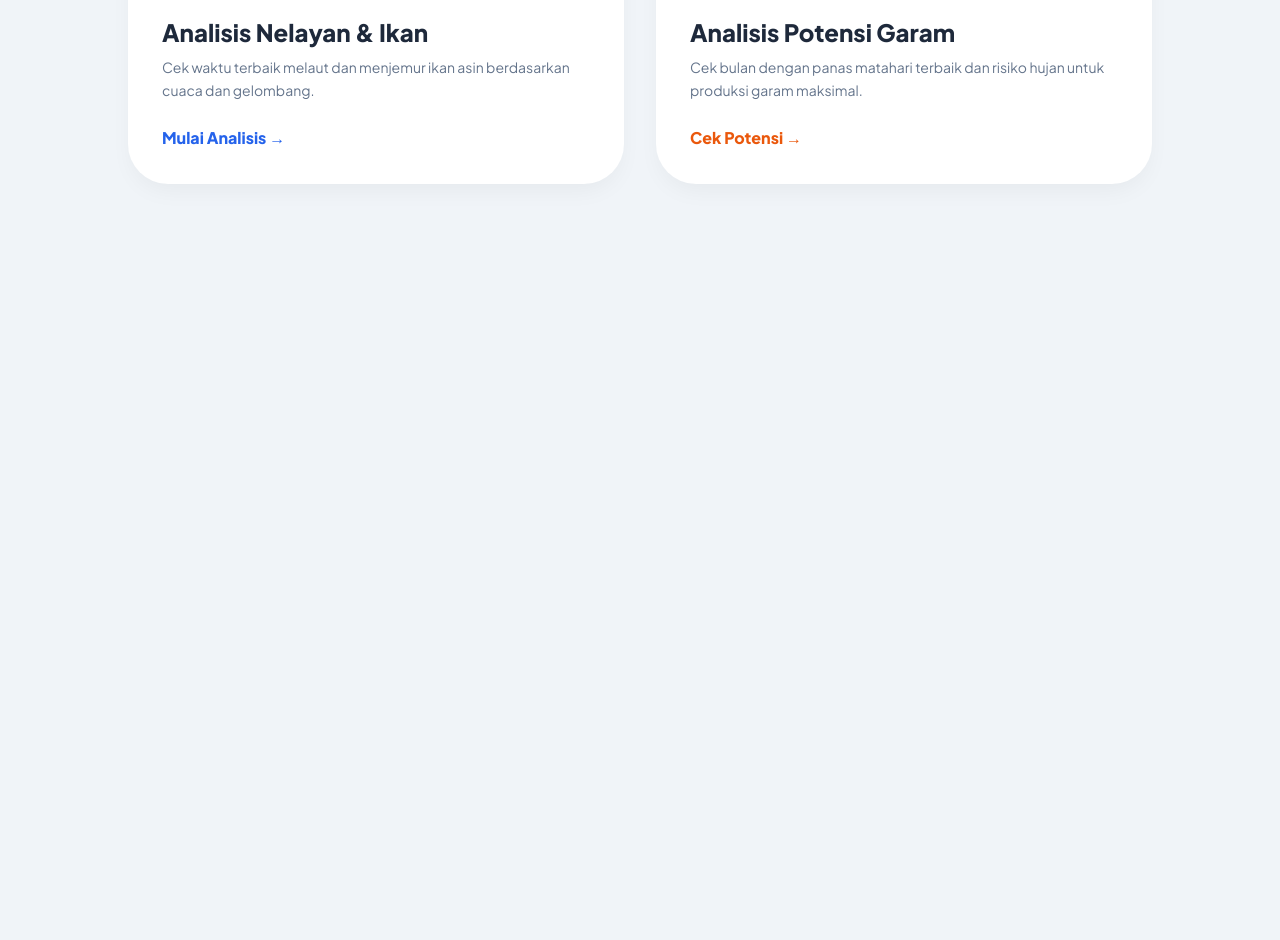
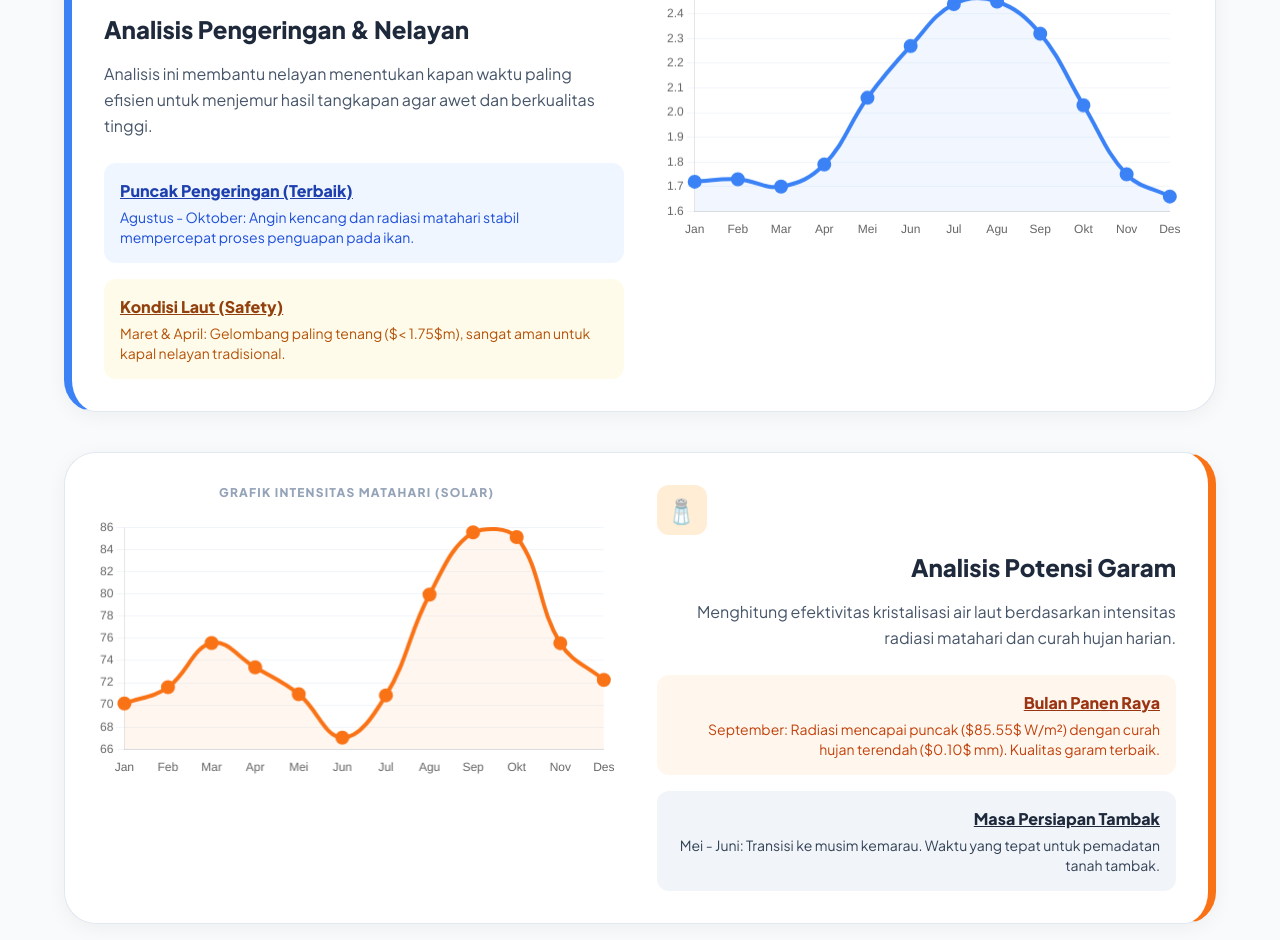
Before and after one commit to tasyanadya/binuangeun-maritime-analysis, a plain HTML site: page index.html in a window 1280 px wide. Shown: the part 254-1194 px from the top of the page. Before the commit the page ends 800 px from the top, so only its background shows below. Drawn offline with nearby package versions, Linux system fonts and the light colour scheme.

Commit message:
Revise title and enhance layout for maritime dashboard
Updated the title and improved styling for better readability. Enhanced the layout and added new sections for maritime analysis.

```diff
--- a/index.html
+++ b/index.html
@@ -3,169 +3,125 @@
 <head>
     <meta charset="UTF-8">
     <meta name="viewport" content="width=device-width, initial-scale=1.0">
-    <title>Sistem Prediksi Maritim Binuangeun</title>
+    <title>Dashboard Maritim Binuangeun - UAS PILA 2025</title>
     <script src="https://cdn.tailwindcss.com"></script>
     <script src="https://cdn.jsdelivr.net/npm/chart.js"></script>
     <style>
         @import url('https://fonts.googleapis.com/css2?family=Plus+Jakarta+Sans:wght@400;600;800&display=swap');
-        body { font-family: 'Plus Jakarta Sans', sans-serif; background-color: #f0f4f8; }
-        .card-shadow { box-shadow: 0 10px 25px -5px rgba(0, 0, 0, 0.05); }
-        .btn-hover { transition: all 0.3s cubic-bezier(0.4, 0, 0.2, 1); }
-        .btn-hover:hover { transform: translateY(-5px); box-shadow: 0 15px 30px -10px rgba(0, 0, 0, 0.1); }
-        canvas { max-height: 350px; }
+        body { font-family: 'Plus Jakarta Sans', sans-serif; background-color: #f8fafc; color: #1e293b; }
+        .section-card { background: white; border-radius: 2rem; padding: 2rem; box-shadow: 0 4px 20px rgba(0,0,0,0.05); border: 1px solid #e2e8f0; margin-bottom: 2.5rem; }
+        .feature-icon { width: 50px; height: 50px; border-radius: 12px; display: flex; align-items: center; justify-content: center; font-size: 1.5rem; margin-bottom: 1rem; }
     </style>
 </head>
-<body class="p-4 md:p-6 lg:p-10">
+<body class="p-4 md:p-10">
 
-    <div id="app" class="max-w-5xl mx-auto">
-        <header class="mb-10 text-center">
-            <h1 class="text-4xl font-black text-slate-800 mb-2">Panduan Maritim Binuangeun</h1>
-            <p class="text-slate-500 font-medium tracking-wide uppercase text-sm">Berdasarkan Data Iklim 45 Tahun (1980 - 2024)</p>
+    <div class="max-w-6xl mx-auto">
+        <header class="text-center mb-12">
+            <h1 class="text-4xl font-extrabold tracking-tight mb-3 text-slate-900">🌊 Analisis Maritim Binuangeun</h1>
+            <div class="inline-block px-4 py-1.5 bg-blue-100 text-blue-700 rounded-full text-xs font-bold uppercase tracking-widest">
+                Data Reanalisis ERA5 (1980-2024)
+            </div>
         </header>
 
-        <div id="mainMenu" class="grid grid-cols-1 md:grid-cols-2 gap-8 animate-in fade-in zoom-in duration-500">
-            <button onclick="showPage('ikan')" class="group p-8 rounded-[2.5rem] bg-white border-2 border-transparent hover:border-blue-500 text-left card-shadow btn-hover">
-                <div class="w-16 h-16 bg-blue-100 rounded-2xl flex items-center justify-center text-4xl mb-6 group-hover:bg-blue-500 group-hover:rotate-6 transition-all">🐟</div>
-                <h2 class="text-2xl font-extrabold text-slate-800 mb-2">Analisis Nelayan & Ikan</h2>
-                <p class="text-slate-500 text-sm leading-relaxed">Cek waktu terbaik melaut dan menjemur ikan asin berdasarkan cuaca dan gelombang.</p>
-                <div class="mt-6 inline-flex items-center text-blue-600 font-bold">Mulai Analisis →</div>
-            </button>
+        <section class="section-card border-l-8 border-l-blue-500">
+            <div class="flex flex-col md:flex-row gap-10">
+                <div class="md:w-1/2">
+                    <div class="feature-icon bg-blue-100">🐟</div>
+                    <h2 class="text-2xl font-black mb-4">Analisis Pengeringan & Nelayan</h2>
+                    <p class="text-slate-600 mb-6 leading-relaxed">Analisis ini membantu nelayan menentukan kapan waktu paling efisien untuk menjemur hasil tangkapan agar awet dan berkualitas tinggi.</p>
 
-            <button onclick="showPage('garam')" class="group p-8 rounded-[2.5rem] bg-white border-2 border-transparent hover:border-orange-500 text-left card-shadow btn-hover">
-                <div class="w-16 h-16 bg-orange-100 rounded-2xl flex items-center justify-center text-4xl mb-6 group-hover:bg-orange-500 group-hover:-rotate-6 transition-all">🧂</div>
-                <h2 class="text-2xl font-extrabold text-slate-800 mb-2">Analisis Potensi Garam</h2>
-                <p class="text-slate-500 text-sm leading-relaxed">Cek bulan dengan panas matahari terbaik dan risiko hujan untuk produksi garam maksimal.</p>
-                <div class="mt-6 inline-flex items-center text-orange-600 font-bold">Cek Potensi →</div>
-            </button>
-        </div>
+                    <div class="space-y-4">
+                        <div class="p-4 bg-blue-50 rounded-xl">
+                            <h4 class="font-bold text-blue-800 underline mb-1">Puncak Pengeringan (Terbaik)</h4>
+                            <p class="text-sm text-blue-700">Agustus - Oktober: Angin kencang dan radiasi matahari stabil mempercepat proses penguapan pada ikan.</p>
+                        </div>
+                        <div class="p-4 bg-amber-50 rounded-xl">
+                            <h4 class="font-bold text-amber-800 underline mb-1">Kondisi Laut (Safety)</h4>
+                            <p class="text-sm text-amber-700">Maret & April: Gelombang paling tenang ($< 1.75$m), sangat aman untuk kapal nelayan tradisional.</p>
+                        </div>
+                    </div>
+                </div>
+                <div class="md:w-1/2">
+                    <h4 class="text-center font-bold text-slate-400 text-xs uppercase mb-4 tracking-widest">Grafik Tinggi Gelombang Bulanan</h4>
+                    <canvas id="chartIkan"></canvas>
+                </div>
+            </div>
+        </section>
 
-        <div id="contentPage" class="hidden animate-in slide-in-from-bottom-10 duration-500">
-            <button onclick="goBack()" class="mb-6 px-5 py-2 bg-slate-200 hover:bg-slate-300 rounded-full font-bold text-slate-700 text-sm transition-all">← Kembali ke Menu</button>
+        <section class="section-card border-r-8 border-r-orange-500">
+            <div class="flex flex-col md:flex-row-reverse gap-10">
+                <div class="md:w-1/2">
+                    <div class="feature-icon bg-orange-100">🧂</div>
+                    <h2 class="text-2xl font-black mb-4 text-right">Analisis Potensi Garam</h2>
+                    <p class="text-slate-600 mb-6 leading-relaxed text-right">Menghitung efektivitas kristalisasi air laut berdasarkan intensitas radiasi matahari dan curah hujan harian.</p>
 
-            <div id="dynamicContent"></div>
-        </div>
+                    <div class="space-y-4">
+                        <div class="p-4 bg-orange-50 rounded-xl text-right">
+                            <h4 class="font-bold text-orange-800 underline mb-1">Bulan Panen Raya</h4>
+                            <p class="text-sm text-orange-700">September: Radiasi mencapai puncak ($85.55$ W/m²) dengan curah hujan terendah ($0.10$ mm). Kualitas garam terbaik.</p>
+                        </div>
+                        <div class="p-4 bg-slate-100 rounded-xl text-right">
+                            <h4 class="font-bold text-slate-800 underline mb-1">Masa Persiapan Tambak</h4>
+                            <p class="text-sm text-slate-700">Mei - Juni: Transisi ke musim kemarau. Waktu yang tepat untuk pemadatan tanah tambak.</p>
+                        </div>
+                    </div>
+                </div>
+                <div class="md:w-1/2">
+                    <h4 class="text-center font-bold text-slate-400 text-xs uppercase mb-4 tracking-widest">Grafik Intensitas Matahari (Solar)</h4>
+                    <canvas id="chartGaram"></canvas>
+                </div>
+            </div>
+        </section>
+
+        <footer class="mt-20 mb-10 text-center border-t border-slate-200 pt-10">
+            <div class="bg-slate-900 text-white inline-block px-10 py-6 rounded-[2rem] shadow-2xl">
+                <p class="text-blue-400 font-bold tracking-[0.2em] mb-2 uppercase text-xs">Final Submission</p>
+                <h3 class="text-xl font-black mb-1">Project UAS PILA 2025</h3>
+                <div class="h-px bg-slate-700 w-full my-4"></div>
+                <p class="text-slate-300 text-sm font-medium">Tasya Nadya Putri <span class="text-slate-500">(12923031)</span></p>
+                <p class="text-slate-300 text-sm font-medium">Ulani Indah Kirana <span class="text-slate-500">(12923030)</span></p>
+            </div>
+            <p class="mt-6 text-slate-400 text-[10px] uppercase font-bold tracking-widest italic">Program Studi Oseanografi • ITB</p>
+        </footer>
     </div>
 
     <script>
         const months = ['Jan', 'Feb', 'Mar', 'Apr', 'Mei', 'Jun', 'Jul', 'Agu', 'Sep', 'Okt', 'Nov', 'Des'];
+        const shcData = [1.72, 1.73, 1.70, 1.79, 2.06, 2.27, 2.44, 2.45, 2.32, 2.03, 1.75, 1.66];
+        const ssrdData = [70.13, 71.59, 75.58, 73.38, 70.97, 67.05, 70.86, 79.94, 85.55, 85.11, 75.56, 72.25];
 
-        // DATA ERA5 BINUANGEUN
-        const data = {
-            shc: [1.72, 1.73, 1.70, 1.79, 2.06, 2.27, 2.44, 2.45, 2.32, 2.03, 1.75, 1.66],
-            ssrd: [70.13, 71.59, 75.58, 73.38, 70.97, 67.05, 70.86, 79.94, 85.55, 85.11, 75.56, 72.25],
-            tp: [0.52, 0.51, 0.39, 0.32, 0.22, 0.19, 0.14, 0.07, 0.10, 0.19, 0.38, 0.45],
-            wind: [3.40, 3.64, 1.31, 1.86, 4.83, 5.43, 6.99, 7.83, 7.52, 6.25, 3.84, 1.42]
-        };
-
-        function showPage(type) {
-            document.getElementById('mainMenu').classList.add('hidden');
-            document.getElementById('contentPage').classList.remove('hidden');
-            const container = document.getElementById('dynamicContent');
-
-            if(type === 'ikan') {
-                container.innerHTML = `
-                    <div class="bg-blue-600 p-8 rounded-[2rem] text-white mb-8 shadow-lg">
-                        <h2 class="text-3xl font-black mb-2">Analisis Nelayan & Pengeringan</h2>
-                        <p class="opacity-80">Rekomendasi waktu melaut dan pengolahan hasil tangkapan.</p>
-                    </div>
-                    <div class="grid grid-cols-1 lg:grid-cols-2 gap-8">
-                        <div class="bg-white p-6 rounded-3xl border border-slate-200">
-                            <h3 class="font-bold text-slate-700 mb-4">Prediksi Tinggi Gelombang (Meter)</h3>
-                            <canvas id="chartIkan"></canvas>
-                        </div>
-                        <div class="space-y-6">
-                            <div class="bg-emerald-50 p-6 rounded-3xl border border-emerald-100">
-                                <h4 class="font-black text-emerald-800 text-lg mb-2">✅ Waktu Aman Melaut</h4>
-                                <p class="text-emerald-700 text-sm italic leading-relaxed">
-                                    Berdasarkan data 45 tahun, bulan <strong>Maret, April, dan November</strong> adalah waktu paling tenang di Binuangeun. Cocok untuk kapal kecil.
-                                </p>
-                            </div>
-                            <div class="bg-orange-50 p-6 rounded-3xl border border-orange-100">
-                                <h4 class="font-black text-orange-800 text-lg mb-2">☀️ Tips Pengeringan Ikan</h4>
-                                <p class="text-orange-700 text-sm leading-relaxed">
-                                    Gunakan bulan <strong>Agustus sampai Oktober</strong>. Panas matahari sangat stabil dan udara cenderung kering (Angin Tenggara), ikan asin akan jadi lebih cepat dan tidak mudah berjamur.
-                                </p>
-                            </div>
-                            <div class="bg-red-50 p-6 rounded-3xl border border-red-100">
-                                <h4 class="font-black text-red-800 text-lg mb-2">⚠️ Waspada Gelombang</h4>
-                                <p class="text-red-700 text-sm leading-relaxed">
-                                    Hati-hati di bulan <strong>Juli dan Agustus</strong>. Gelombang mencapai puncaknya (2.4m+) karena pengaruh angin Monsun Australia.
-                                </p>
-                            </div>
-                        </div>
-                    </div>
-                `;
-                renderChart('chartIkan', 'Tinggi Gelombang', data.shc, '#2563eb');
-            } else {
-                container.innerHTML = `
-                    <div class="bg-orange-600 p-8 rounded-[2rem] text-white mb-8 shadow-lg">
-                        <h2 class="text-3xl font-black mb-2">Potensi Produksi Garam</h2>
-                        <p class="opacity-80">Analisis penguapan air laut berdasarkan panas matahari & hujan.</p>
-                    </div>
-                    <div class="grid grid-cols-1 lg:grid-cols-2 gap-8">
-                        <div class="bg-white p-6 rounded-3xl border border-slate-200">
-                            <h3 class="font-bold text-slate-700 mb-4">Intensitas Panas Matahari (W/m²)</h3>
-                            <canvas id="chartGaram"></canvas>
-                        </div>
-                        <div class="space-y-6">
-                            <div class="bg-yellow-50 p-6 rounded-3xl border border-yellow-200">
-                                <h4 class="font-black text-yellow-900 text-lg mb-2">💰 Masa Panen Emas (Puncak Produksi)</h4>
-                                <p class="text-yellow-800 text-sm leading-relaxed">
-                                    Bulan <strong>September</strong> adalah juaranya! Radiasi solar mencapai 85.5 W/m² dengan hujan terendah. Kristalisasi garam akan terjadi paling maksimal di periode ini.
-                                </p>
-                            </div>
-                            <div class="bg-sky-50 p-6 rounded-3xl border border-sky-100">
-                                <h4 class="font-black text-sky-800 text-lg mb-2">📝 Catatan Petani Garam</h4>
-                                <p class="text-sky-700 text-sm leading-relaxed">
-                                    Mulai siapkan tambak di bulan <strong>Mei/Juni</strong>. Meskipun belum puncak panas, hujan sudah mulai berkurang drastis sehingga tanah tambak bisa mulai dikeraskan.
-                                </p>
-                            </div>
-                            <div class="bg-slate-100 p-6 rounded-3xl border border-slate-200">
-                                <h4 class="font-black text-slate-800 text-lg mb-2">🛑 Masa Istirahat</h4>
-                                <p class="text-slate-600 text-sm leading-relaxed">
-                                    <strong>Desember sampai Februari</strong> hujan sangat tinggi. Produksi garam sangat berisiko gagal. Gunakan waktu ini untuk perawatan alat atau perbaikan saluran air tambak.
-                                </p>
-                            </div>
-                        </div>
-                    </div>
-                `;
-                renderChart('chartGaram', 'Panas Matahari', data.ssrd, '#ea580c');
-            }
-        }
-
-        function goBack() {
-            document.getElementById('mainMenu').classList.remove('hidden');
-            document.getElementById('contentPage').classList.add('hidden');
-        }
-
-        function renderChart(id, label, dataArr, color) {
-            new Chart(document.getElementById(id).getContext('2d'), {
+        function makeChart(id, label, dataSet, color) {
+            new Chart(document.getElementById(id), {
                 type: 'line',
                 data: {
                     labels: months,
                     datasets: [{
                         label: label,
-                        data: dataArr,
+                        data: dataSet,
                         borderColor: color,
-                        backgroundColor: color + '15',
+                        backgroundColor: color + '10',
                         fill: true,
                         tension: 0.4,
-                        borderWidth: 5,
-                        pointRadius: 6,
-                        pointBackgroundColor: 'white',
-                        pointBorderWidth: 3
+                        borderWidth: 4,
+                        pointBackgroundColor: color,
+                        pointRadius: 5
                     }]
                 },
                 options: {
                     responsive: true,
                     plugins: { legend: { display: false } },
                     scales: {
-                        y: { grid: { borderDash: [5, 5] } },
+                        y: { beginAtZero: false, grid: { color: '#f1f5f9' } },
                         x: { grid: { display: false } }
                     }
                 }
             });
         }
+
+        window.onload = function() {
+            makeChart('chartIkan', 'Gelombang (m)', shcData, '#3b82f6');
+            makeChart('chartGaram', 'Solar (W/m²)', ssrdData, '#f97316');
+        };
     </script>
 </body>
 </html>
```
